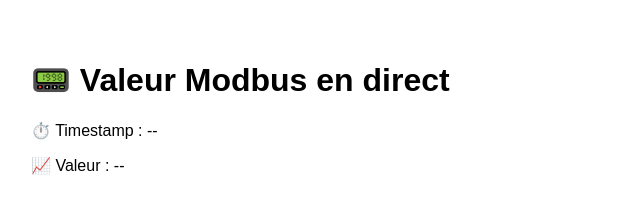
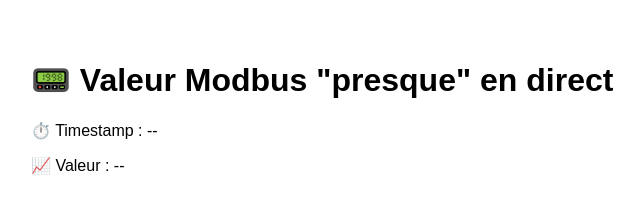
Before and after one commit to MilleCodesLN/iot-api, a website: page public/index.html in a window 1280 px wide. Shown: the whole page, without its empty margins (9-653 px from the left). Drawn offline with Linux system fonts and the light colour scheme; no server answers.

Commit message:
Update index.html

```diff
--- a/public/index.html
+++ b/public/index.html
@@ -9,7 +9,7 @@
     </style>
 </head>
 <body>
-  <h1>📟 Valeur Modbus en direct</h1>
+  <h1>📟 Valeur Modbus "presque" en direct</h1>
 
   <p>⏱️ Timestamp : <span id="timestamp">--</span></p>
   <p>📈 Valeur : <span id="modbus">--</span></p>
```
